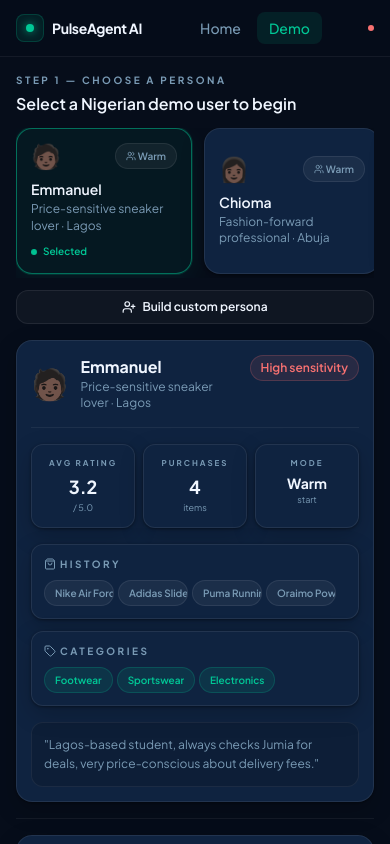
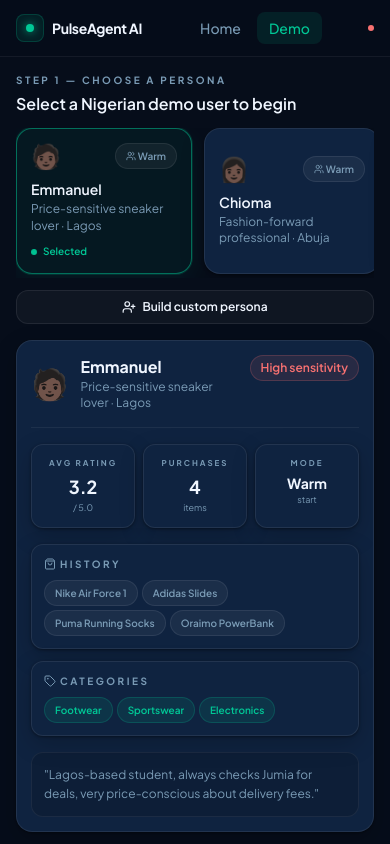
Before and after one commit to Inference-ng/pulseagent_ai, a React (Vite) app in the folder apps/frontend/: page /demo in a window 390 px wide. Shown: the top 844 px of the page. Built offline with nearby package versions, Linux system fonts and the light colour scheme; no server answers.

Commit message:
fix(persona): fix history badge overflow on mobile - remove truncate/max-w, use break-words

```diff
--- a/apps/frontend/src/components/persona/PersonaCard.tsx
+++ b/apps/frontend/src/components/persona/PersonaCard.tsx
@@ -58,10 +58,16 @@ export function PersonaCard({ persona }: PersonaCardProps) {
           <p className="eyebrow mb-2 flex items-center gap-1">
             <ShoppingBag className="h-3 w-3" />History
           </p>
-          <div className="flex flex-wrap gap-1 sm:gap-1.5 overflow-hidden">
+          <div className="flex flex-wrap gap-1 sm:gap-1.5 max-h-28 overflow-y-auto">
             {persona.purchase_history.length > 0
               ? persona.purchase_history.map((item) => (
-                  <span key={item} className="badge-mist truncate max-w-[70px] sm:max-w-[120px] text-[10px] sm:text-xs" title={item}>{item}</span>
+                  <span
+                    key={item}
+                    className="badge-mist text-[10px] sm:text-xs break-words hyphens-auto"
+                    style={{ wordBreak: 'break-word' }}
+                  >
+                    {item}
+                  </span>
                 ))
               : <span className="text-xs text-mist italic">No history — cold start</span>
             }
@@ -73,7 +79,7 @@ export function PersonaCard({ persona }: PersonaCardProps) {
           <p className="eyebrow mb-2 flex items-center gap-1">
             <Tag className="h-3 w-3" />Categories
           </p>
-          <div className="flex flex-wrap gap-1 sm:gap-1.5 overflow-hidden">
+          <div className="flex flex-wrap gap-1 sm:gap-1.5 max-h-28 overflow-y-auto">
             {persona.preferred_categories.length > 0
               ? persona.preferred_categories.map((cat) => (
                   <span key={cat} className="badge-emerald capitalize text-[10px] sm:text-xs">{cat}</span>
```
